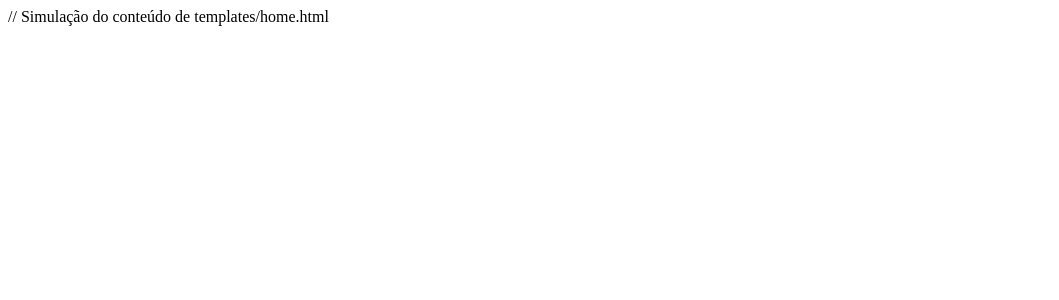
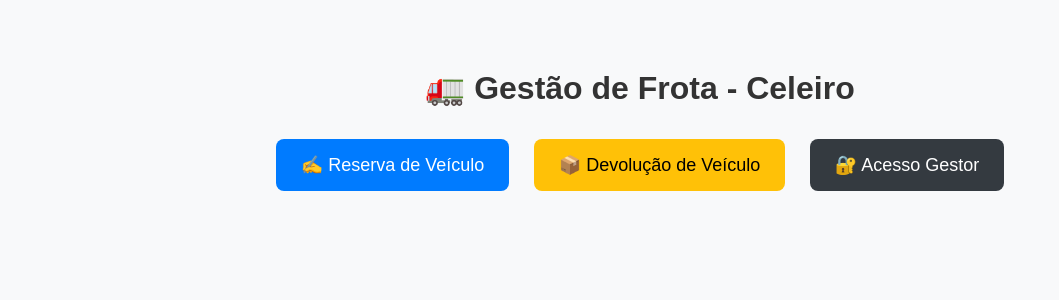
Before and after one commit to marcojr102589/gestao-frota-celeiro, a FastAPI app: page / in a window 1280 px wide. Shown: the top 300 px of the page, without its empty margins (0-1059 px from the left). Run offline with FastAPI, Linux system fonts and the light colour scheme.

Commit message:
Corrige renderização da página inicial

```diff
--- a/main.py
+++ b/main.py
@@ -1,66 +1,25 @@
-
 from fastapi import FastAPI, Request, Form
 from fastapi.responses import HTMLResponse, RedirectResponse
 from fastapi.staticfiles import StaticFiles
 from fastapi.templating import Jinja2Templates
-import sqlite3
 
 app = FastAPI()
+
 app.mount("/static", StaticFiles(directory="static"), name="static")
 templates = Jinja2Templates(directory="templates")
 
-# Banco de dados local
-conn = sqlite3.connect("frota.db", check_same_thread=False)
-cursor = conn.cursor()
-
-# Criação de tabelas, se não existirem
-cursor.execute("""
-CREATE TABLE IF NOT EXISTS veiculos (
-    id INTEGER PRIMARY KEY AUTOINCREMENT,
-    placa TEXT NOT NULL,
-    status TEXT NOT NULL
-)
-""")
-cursor.execute("""
-CREATE TABLE IF NOT EXISTS reservas (
-    id INTEGER PRIMARY KEY AUTOINCREMENT,
-    nome TEXT NOT NULL,
-    email TEXT NOT NULL,
-    placa TEXT NOT NULL,
-    retirada TEXT NOT NULL,
-    devolucao TEXT NOT NULL
-)
-""")
-cursor.execute("""
-CREATE TABLE IF NOT EXISTS prereservas (
-    id INTEGER PRIMARY KEY AUTOINCREMENT,
-    nome TEXT NOT NULL,
-    email TEXT NOT NULL,
-    retirada TEXT NOT NULL,
-    devolucao TEXT NOT NULL
-)
-""")
-conn.commit()
-
 @app.get("/", response_class=HTMLResponse)
-def home(request: Request):
+async def home(request: Request):
     return templates.TemplateResponse("home.html", {"request": request})
 
 @app.get("/reserva", response_class=HTMLResponse)
-def form_reserva(request: Request):
-    cursor.execute("SELECT placa FROM veiculos WHERE status = 'Disponivel'")
-    placas = [row[0] for row in cursor.fetchall()]
-    return templates.TemplateResponse("reserva.html", {"request": request, "placas": placas})
+async def reserva(request: Request):
+    return templates.TemplateResponse("reserva.html", {"request": request})
 
-@app.post("/reserva")
-def reserva(request: Request, nome: str = Form(...), email: str = Form(...),
-            placa: str = Form(...), retirada: str = Form(...), devolucao: str = Form(...)):
-    if placa == "Nenhum disponível":
-        cursor.execute("INSERT INTO prereservas (nome, email, retirada, devolucao) VALUES (?, ?, ?, ?)",
-                       (nome, email, retirada, devolucao))
-    else:
-        cursor.execute("INSERT INTO reservas (nome, email, placa, retirada, devolucao) VALUES (?, ?, ?, ?, ?)",
-                       (nome, email, placa, retirada, devolucao))
-        cursor.execute("UPDATE veiculos SET status = 'Reservado' WHERE placa = ?", (placa,))
-    conn.commit()
-    return RedirectResponse(url="/", status_code=303)
+@app.get("/devolucao", response_class=HTMLResponse)
+async def devolucao(request: Request):
+    return templates.TemplateResponse("devolucao.html", {"request": request})
+
+@app.get("/login", response_class=HTMLResponse)
+async def login(request: Request):
+    return templates.TemplateResponse("login.html", {"request": request})
--- a/templates/home.html
+++ b/templates/home.html
@@ -1 +1,21 @@
-// Simulação do conteúdo de templates/home.html
+<!DOCTYPE html>
+<html lang="pt-BR">
+<head>
+  <meta charset="UTF-8" />
+  <title>Gestão de Frota - Celeiro</title>
+  <style>
+    body { font-family: Arial, sans-serif; text-align: center; background-color: #f8f9fa; padding: 40px; }
+    h1 { color: #333; }
+    .button { display: inline-block; margin: 10px; padding: 15px 25px; font-size: 18px; border-radius: 8px; text-decoration: none; }
+    .reserva { background-color: #007bff; color: white; }
+    .devolucao { background-color: #ffc107; color: black; }
+    .gestor { background-color: #343a40; color: white; }
+  </style>
+</head>
+<body>
+  <h1>🚛 Gestão de Frota - Celeiro</h1>
+  <a href="/reserva" class="button reserva">✍️ Reserva de Veículo</a>
+  <a href="/devolucao" class="button devolucao">📦 Devolução de Veículo</a>
+  <a href="/login" class="button gestor">🔐 Acesso Gestor</a>
+</body>
+</html>
```
